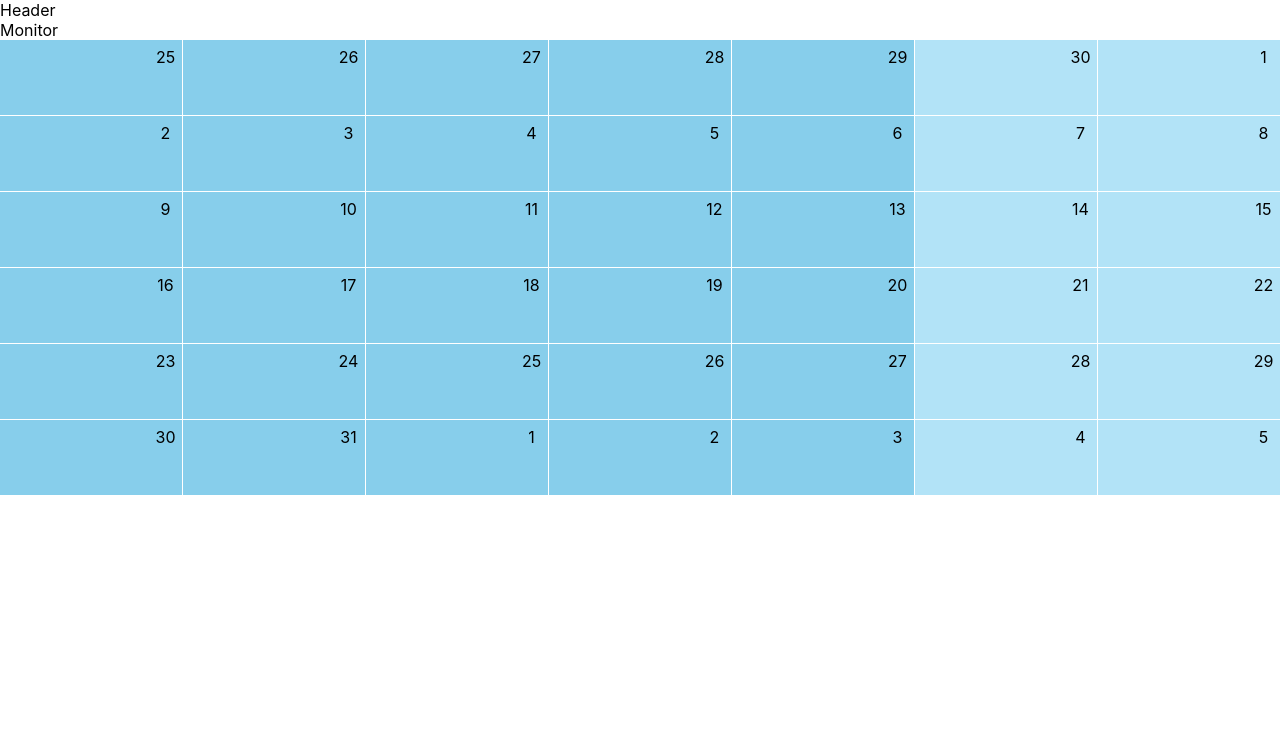
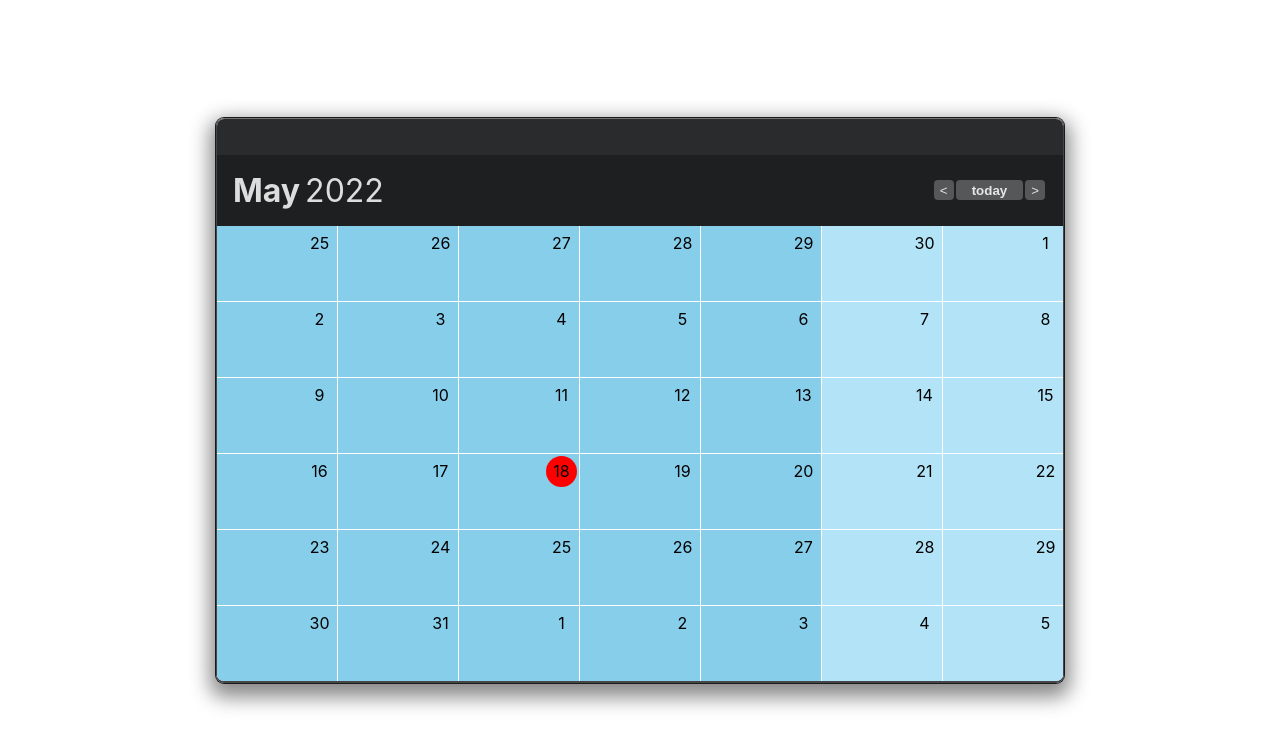
Before and after one commit to miuroku/Calendar-2, a React (Create React App) app: page / in a window 1280 px wide. Shown: the top 748 px of the page. Built offline with nearby package versions, Linux system fonts and the light colour scheme.

Commit message:
feat: show current day

```diff
--- a/src/Components/App/App.tsx
+++ b/src/Components/App/App.tsx
@@ -4,19 +4,29 @@ import Header from '../Header/Header';
 import Monitor from '../Monitor/Monitor';
 import CalendarGrid from '../CalendarGrid/CalendarGrid';
 import { DaysService } from '../../Services/DaysService';
+import styled from 'styled-components';
+import moment from 'moment';
 
-function App() {
-
+export default function App() {
     const daysService = new DaysService();
+    const today = moment();
     const startDay = daysService.getStartMonthDay();
 
     return (
-        <div>
-            <Header/>
-            <Monitor/>
-            <CalendarGrid startDay={startDay}/>
-        </div>
+        <ShadowWrapper>
+            <Header />
+            <Monitor today={today} />
+            <CalendarGrid startDay={startDay} />
+        </ShadowWrapper>
     );
 }
 
-export default App;
+const ShadowWrapper = styled.div`
+    border-top: 1px solid #737374;
+    border-left: 1px solid #464648;
+    border-right: 1px solid #464648;
+    border-bottom: 2px solid #464648;
+    border-radius: 8px;
+    overflow: hidden;
+    box-shadow: 0 0 0 1px #1a1a1a, 0 8px 20px 6px #888;
+`;
--- a/src/Components/CalendarGrid/CalendarGrid.tsx
+++ b/src/Components/CalendarGrid/CalendarGrid.tsx
@@ -3,8 +3,11 @@ import React, { CSSProperties } from 'react';
 import styled from 'styled-components';
 import { DaysService } from '../../Services/DaysService';
 
-export default function CalendarGrid({ startDay }: {startDay: moment.Moment}) {
-
+export default function CalendarGrid({
+    startDay,
+}: {
+    startDay: moment.Moment;
+}) {
     const daysService = new DaysService();
 
     const day = startDay.clone();
@@ -16,7 +19,14 @@ export default function CalendarGrid({ startDay }: {startDay: moment.Moment}) {
             {daysOnPage.map((day, i, arr) => (
                 <CellWrapper key={i} isWeekend={daysService.isWeekend(day)}>
                     <RowInCell>
-                        <div style={dayWrapper}>{day.format('D')}</div>
+                        <DayWrapper>
+                            {
+                                daysService.isCurrentDay(day) ?
+                                    <CurrentDay><div>{day.format('D')}</div></CurrentDay>
+                                    :
+                                    <div>{day.format('D')}</div>
+                            }
+                        </DayWrapper>
                     </RowInCell>
                 </CellWrapper>
             ))}
@@ -34,7 +44,8 @@ export default function CalendarGrid({ startDay }: {startDay: moment.Moment}) {
 
 const RowInCell = styled.div<{ justifyContent?: string }>`
     display: flex;
-    justify-content: ${(props) => props.justifyContent ? props.justifyContent : 'flex-end'};
+    justify-content: ${(props) =>
+        props.justifyContent ? props.justifyContent : 'flex-end'};
 `;
 
 const CellWrapper = styled.div<{ isWeekend?: boolean }>`
@@ -43,17 +54,20 @@ const CellWrapper = styled.div<{ isWeekend?: boolean }>`
     min-width: 120px;
     min-height: 75px;
     text-align: center;
-    background-color: ${(props) => props.isWeekend ? 'rgb(178, 227, 247)' : 'skyblue'};
+    background-color: ${(props) =>
+        props.isWeekend ? 'rgb(178, 227, 247)' : 'skyblue'};
     text-align: center;
 `;
 
-const dayWrapper: CSSProperties = {
-    display: 'flex',
-    height: '33px',
-    width: '33px',
-    alignItems: 'center', // align-items — controls alignment of all items on the cross axis. (horizontal line)
-    justifyContent: 'center', // justify-content - controls alignment of all items on the main axis. (vertical line)
-};
+const DayWrapper = styled.div`
+    height: 31px;
+    width: 31px;
+    display: flex;
+    align-items: center;
+    justify-content: center;
+    margin: 2px;
+    cursor: pointer;
+`;
 
 const gridCalendarStyle: CSSProperties = {
     display: 'grid',
@@ -62,3 +76,13 @@ const gridCalendarStyle: CSSProperties = {
     columnGap: '1px',
     rowGap: '1px',
 };
+
+const CurrentDay = styled('div')`
+    height: 100%;
+    width: 100%;
+    background: #f00;
+    border-radius: 50%;
+    display: flex;
+    align-items: center;
+    justify-content: center;
+`;
--- a/src/Components/Header/Header.tsx
+++ b/src/Components/Header/Header.tsx
@@ -1,7 +1,11 @@
-import React from 'react'
+import React from 'react';
+import styled from 'styled-components';
 
 export default function Header() {
-  return (
-    <div>Header</div>
-  )
+    return <DivWrapper></DivWrapper>;
 }
+
+const DivWrapper = styled('div')`
+    background-color: #2a2b2d;
+    height: 36px;
+`;
--- a/src/Components/Monitor/Monitor.tsx
+++ b/src/Components/Monitor/Monitor.tsx
@@ -1,7 +1,58 @@
-import React from 'react'
+import moment from 'moment';
+import React from 'react';
+import styled from 'styled-components';
 
-export default function Monitor() {
-  return (
-    <div>Monitor</div>
-  )
+export default function Monitor({ today }: { today: moment.Moment }) {
+    return (
+        <DivWrapper>
+            <div>
+                <TitleWrapper>{ today.format('MMMM') }</TitleWrapper>
+                <TextWrapper>{ today.format('YYYY') }</TextWrapper>
+            </div>
+            <ButtonsWrapper>
+                <ButtonWrapper>&lt;</ButtonWrapper>
+                <TodayButton>today</TodayButton>
+                <ButtonWrapper>&gt;</ButtonWrapper>
+            </ButtonsWrapper>
+        </DivWrapper>
+    );
 }
+
+const DivWrapper = styled.div`
+    display: flex;
+    justify-content: space-between;
+    background-color: #1e1f21;
+    color: #dcdddd;
+    padding: 16px;
+`;
+
+const TextWrapper = styled.span`
+    font-size: 32px;
+`;
+
+const TitleWrapper = styled(TextWrapper)`
+    font-weight: bold;
+    margin-right: 5px;
+`;
+
+const ButtonWrapper = styled.button`
+    border: unset;
+    background-color: #565759;
+    height: 20px;
+    margin-right: 2px;
+    border-radius: 4px;
+    color: #e6e6e6;
+    outline: unset;
+    cursor: pointer;
+`;
+
+const TodayButton = styled(ButtonWrapper)`
+    padding-right: 16px;
+    padding-left: 16px;
+    font-weight: bold;
+`;
+
+const ButtonsWrapper = styled('div')`
+    display: flex;
+    align-items: center;
+`;
--- a/src/Services/DaysService.ts
+++ b/src/Services/DaysService.ts
@@ -27,6 +27,14 @@ export class DaysService {
         const dayNumber = day.day();
         return this.numbersOfWeekends.includes(dayNumber);
     };
+
+    public getCurrentDay = () => {
+        return moment();
+    }
+
+    public isCurrentDay = (day: moment.Moment) => {
+        return day.isSame(this.getCurrentDay(), 'day');
+    }
 
     // Get the range of days.
     public getMonthPageDays = () => {
--- a/src/index.css
+++ b/src/index.css
@@ -1,5 +1,13 @@
+* {
+    box-sizing: border-box;
+}
+
+html, body {
+    margin: 0;
+    padding: 0;
+}
+
 body {
-  margin: 0;
   font-family: -apple-system, BlinkMacSystemFont, 'Segoe UI', 'Roboto', 'Oxygen',
     'Ubuntu', 'Cantarell', 'Fira Sans', 'Droid Sans', 'Helvetica Neue',
     sans-serif;
@@ -11,3 +19,10 @@ code {
   font-family: source-code-pro, Menlo, Monaco, Consolas, 'Courier New',
     monospace;
 }
+
+#root {
+    height: 100vh;
+    display: flex;
+    justify-content: center;
+    align-items: center;
+}
```
